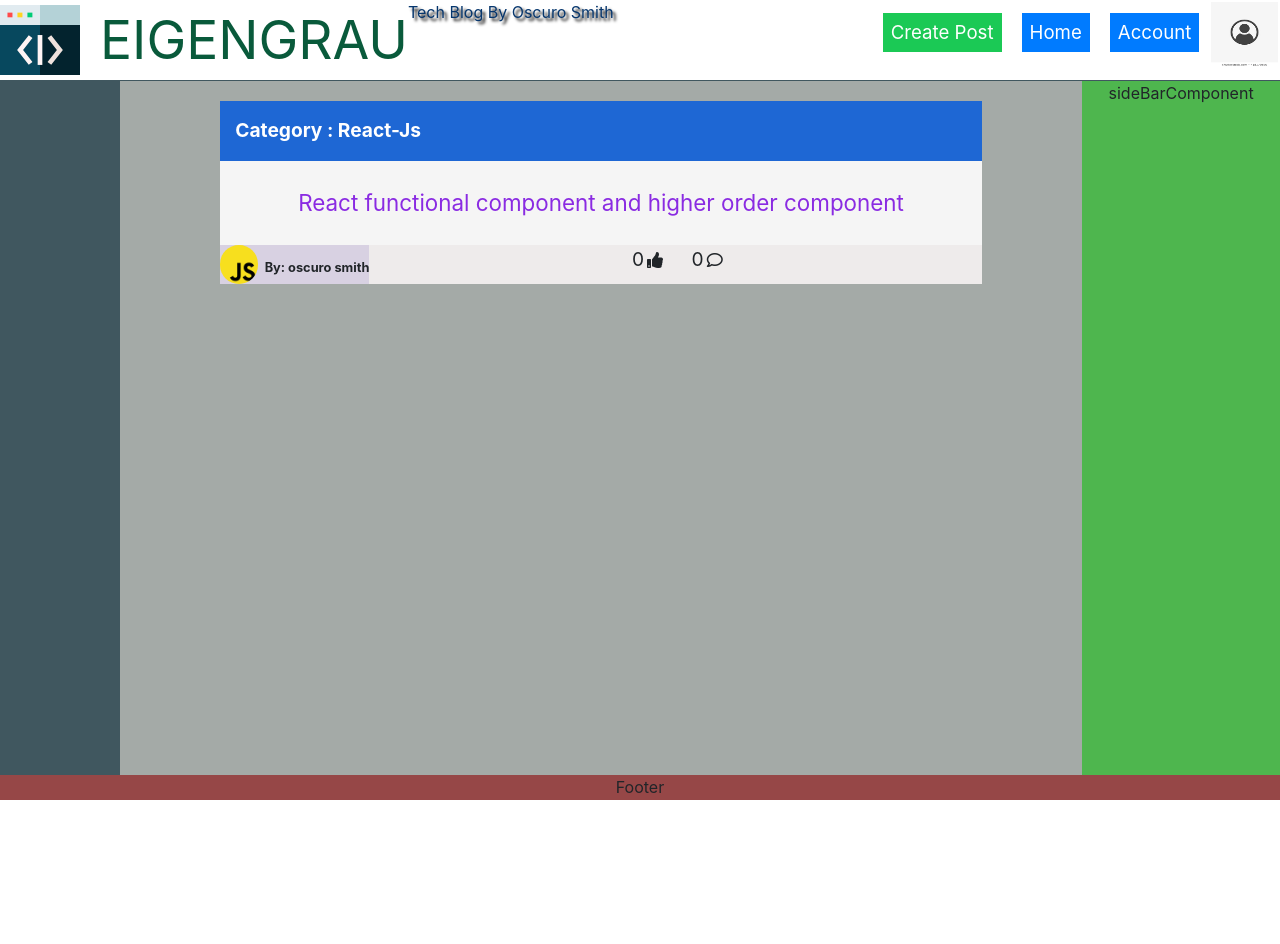
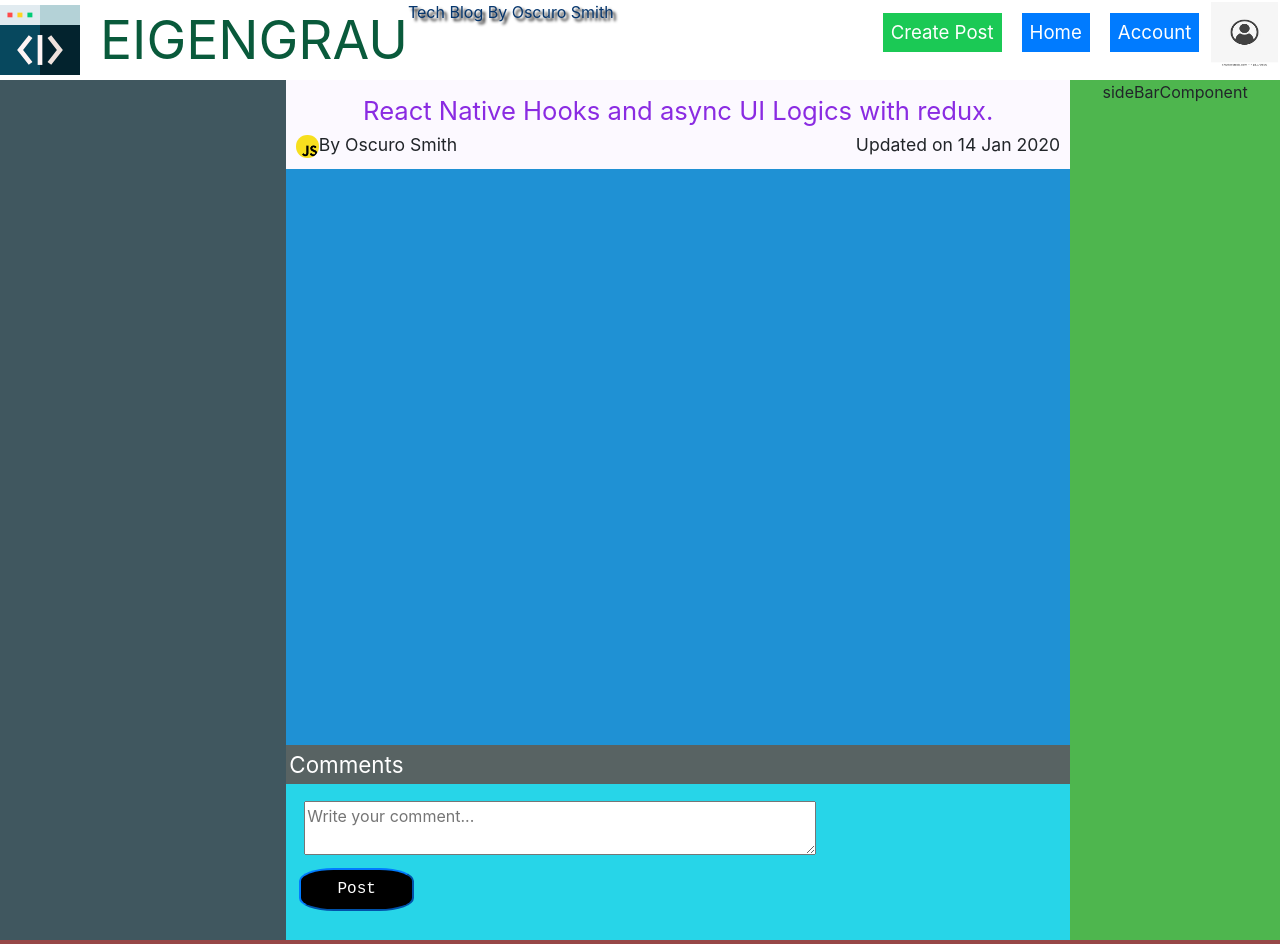
Before and after one commit to Oscuro1111/Blog-Eigengrau, a React (Create React App) app: page / in a window 1280 px wide. Shown: the top 944 px of the page. Before the commit the page ends 800 px from the top, so only its background shows below. Built offline with nearby package versions, Linux system fonts and the light colour scheme.

Commit message:
Comment box component

```diff
--- /dev/null
+++ b/src/App/Components/Posts/Components/postViewComponent.jsx
@@ -0,0 +1,83 @@
+import React from 'react';
+import './styles/postView.css';
+import pic from '../resources/js.png';
+
+const PostHeader = () => {
+	return (
+		<div className="postHeader">
+			<div className="view_postTitle">React Native Hooks and async UI Logics with redux.</div>
+			<div className="headerBody">
+				<div className="view_postAuthor">
+					<img src={pic} className="authorImg" alt="Author" />
+					By Oscuro Smith
+				</div>
+				<div className="view_lastUpdatedDate">Updated on 14 Jan 2020</div>
+			</div>
+		</div>
+	);
+};
+
+const PostBody = () => {
+	return <div className="postBody"></div>;
+};
+const InputComment = () => {
+	return (
+		<div className="inputComment">
+			<form action="#" className="form-group">
+				<textarea maxLength="500" placeholder="Write your comment..."></textarea>
+				<input className="btn-primary" value="Post" type="submit" />
+			</form>
+		</div>
+	);
+};
+
+//Comment Component
+
+const CommmentHeader = () => {
+  return (
+    <div className="commentHeader">
+          <div className="comment">
+		  </div>
+    </div>);
+};
+const CommentBody = () => {};
+const CommentFooter = () => {};
+
+export const Comment = () => {
+	return(
+  <div className="commentComponent">
+
+  </div>);
+};
+
+/**********************************************/
+
+const CommentList = () => {
+	return <div className="commentList"></div>;
+};
+
+const PostComment = () => {
+	return (
+		<React.Fragment>
+			<div className="postComment">
+				<div className="commentHeading">
+					<div>Comments</div>
+				</div>
+			</div>
+			<InputComment />
+		</React.Fragment>
+	);
+};
+
+export const PostViewComponent = () => {
+	return (
+		<React.Fragment>
+			<div className="postView">
+				<PostHeader />
+				<PostBody />
+				<PostComment />
+				<CommentList />
+			</div>
+		</React.Fragment>
+	);
+};
--- /dev/null
+++ b/src/App/Components/Posts/Components/styles/postView.css
@@ -0,0 +1,122 @@
+.postView{
+    display:flex;
+    height:100%;
+    width:100%;
+    flex-direction: column;
+    background-color: rgb(39, 213, 232);
+}
+
+
+.authorImg{
+    width:1.4rem;
+    height: 1.4rem;
+    border-radius:50%;
+}
+.postHeader{
+    background-color: #fcf9ff;
+    padding:10px;
+    width:100%;
+}
+
+.view_postTitle{
+    color: blueviolet;
+    padding:2px;
+    font-size: 1.6rem;
+}
+.headerBody{
+    width: 100%;
+    display: flexbox;
+     flex-direction: row;
+}
+.view_postAuthor , .view_lastUpdatedDate{
+    font-size:1.1rem;
+}
+.view_postAuthor{
+    float: left;
+}
+.view_lastUpdatedDate{
+   float: right;
+}
+
+@media screen and (max-width:400px){
+    .view_postTitle{
+        font-size:7vw
+    }
+    .view_postAuthor{
+        font-size:4vw;
+    }
+    .view_lastUpdatedDate{
+        font-size:4vw;
+    }
+    .authorImg{
+        height: 6vw;
+        width:6vw;
+    }
+    .postBody{
+        width:100vw;
+    }
+}
+
+/*Post Body*/
+
+.postBody{
+    min-height: 45vw;
+    font-size:0.8rem;
+    background-color:rgba(21, 45, 180, 0.404);
+}
+
+/*  comment component styles */
+
+.postComment{
+    display: flexbox;
+    text-align: left;
+    width:100%;
+    background-color: rgb(88, 99, 99);
+}
+
+.commentHeading{
+    color:white;
+    font-size: 1.4rem;
+    padding:3px;
+    float: left;
+}
+.inputComment textarea{
+    width:40vw;
+    margin-left:1.4vw;
+    margin-top:1.3vw;
+    margin-right:1.4vw;
+}
+.inputComment input{
+    padding-left:1vw;
+    padding-right:1vw;
+}
+
+.inputComment .btn-primary{
+    padding-left:1vw;
+    padding-right:1vw;
+    background-color: rgb(0, 0, 0);
+    border-radius: 30%;
+    padding-top: 0.6vw;
+    padding-bottom: 0.6vw;
+    width:9vw;
+    margin:1vw;
+    font-family:'Courier New', Courier, monospace;
+}
+
+.inputComment form{
+    display: flex;
+    flex-direction: column;
+}
+@media screen and (max-width:556px){
+    .inputComment .btn-primary{
+        width:5.4rem;
+    }
+    .inputComment textarea{
+        width:80vw;
+    }
+}
+.commentList{
+    display:flex;
+    flex-direction:column;
+    background-color:slategrey;
+}
--- a/src/App/Components/Posts/index.jsx
+++ b/src/App/Components/Posts/index.jsx
@@ -2,6 +2,9 @@ import React from 'react';
 import '@fortawesome/fontawesome-free/css/all.css';
 import './styles/Posts.css';
 import postPic from './resources/js.png';
+
+
+import {PostViewComponent} from './Components/postViewComponent';
 
 const PostHead=()=>{
 
@@ -43,13 +46,17 @@ const PostBody=()=>{
 };
 
 
+var test =false;
 
 export const Post =()=>{
 
     return (
-        <div className="postComponent">
+      <React.Fragment>
+      { test && <div className="postComponent">
             <PostHead />
             <PostBody />
-        </div>
+        </div>}
+        {!test&&<PostViewComponent />}
+        </React.Fragment>
     );
 }
```
